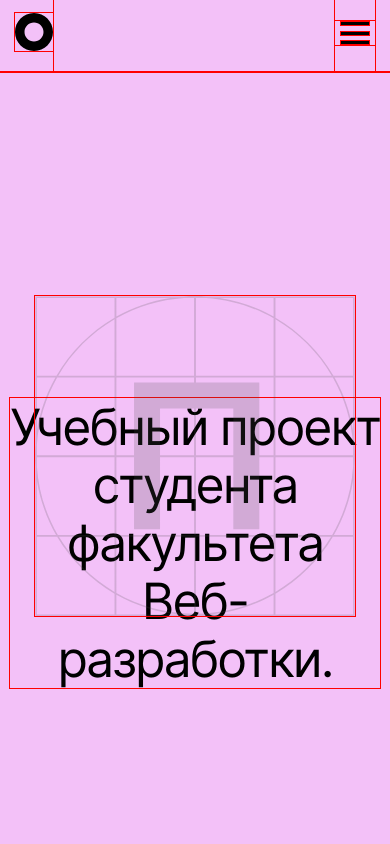
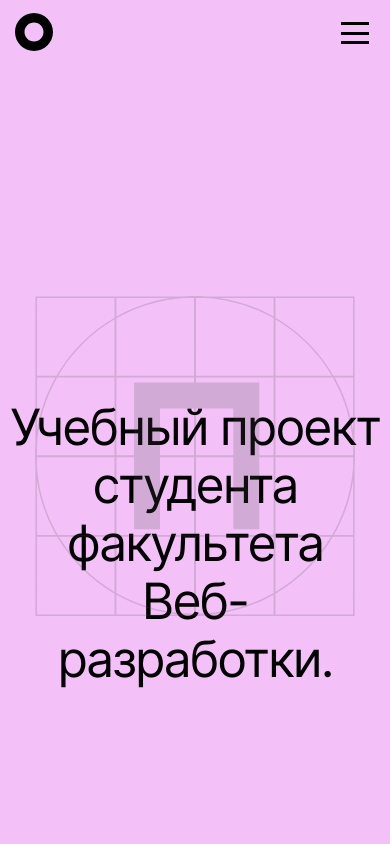
Before and after one commit to MVMatveeva/movies-explorer-frontend, a React (Create React App) app: page / in a window 390 px wide. Shown: the top 844 px of the page. Built offline with nearby package versions, Linux system fonts and the light colour scheme.

Commit message:
movies-explorer-front second

```diff
--- a/src/components/App/App.css
+++ b/src/components/App/App.css
@@ -1,3 +1,21 @@
 .App {
-    font-family: "Inter", Arial, Helvetica, sans-serif;
+  font-family: "Inter", Arial, Helvetica, sans-serif;
 }
+
+@media screen and (max-width: 768px) {
+  .App {
+    max-width: 1280px;
+  }
+}
+
+@media screen and (max-width: 768px) {
+  .App {
+    max-width: 768px;
+  }
+}
+
+@media screen and (max-width: 320px) {
+  .App {
+    max-width: 320px;
+  }
+}
--- a/src/index.css
+++ b/src/index.css
@@ -23,6 +23,3 @@
 body{
     margin: 0;
 }
-* {
-    outline: 1px solid red;
-    }
```
